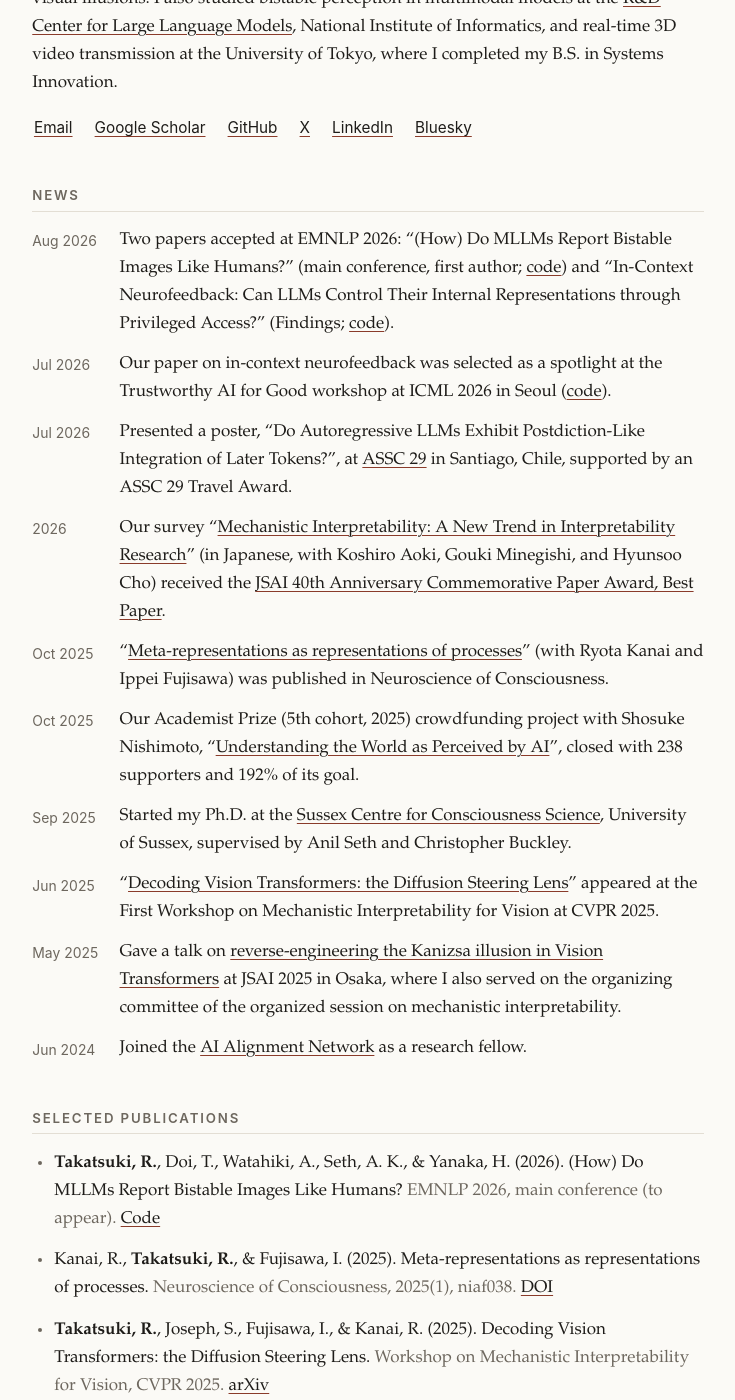
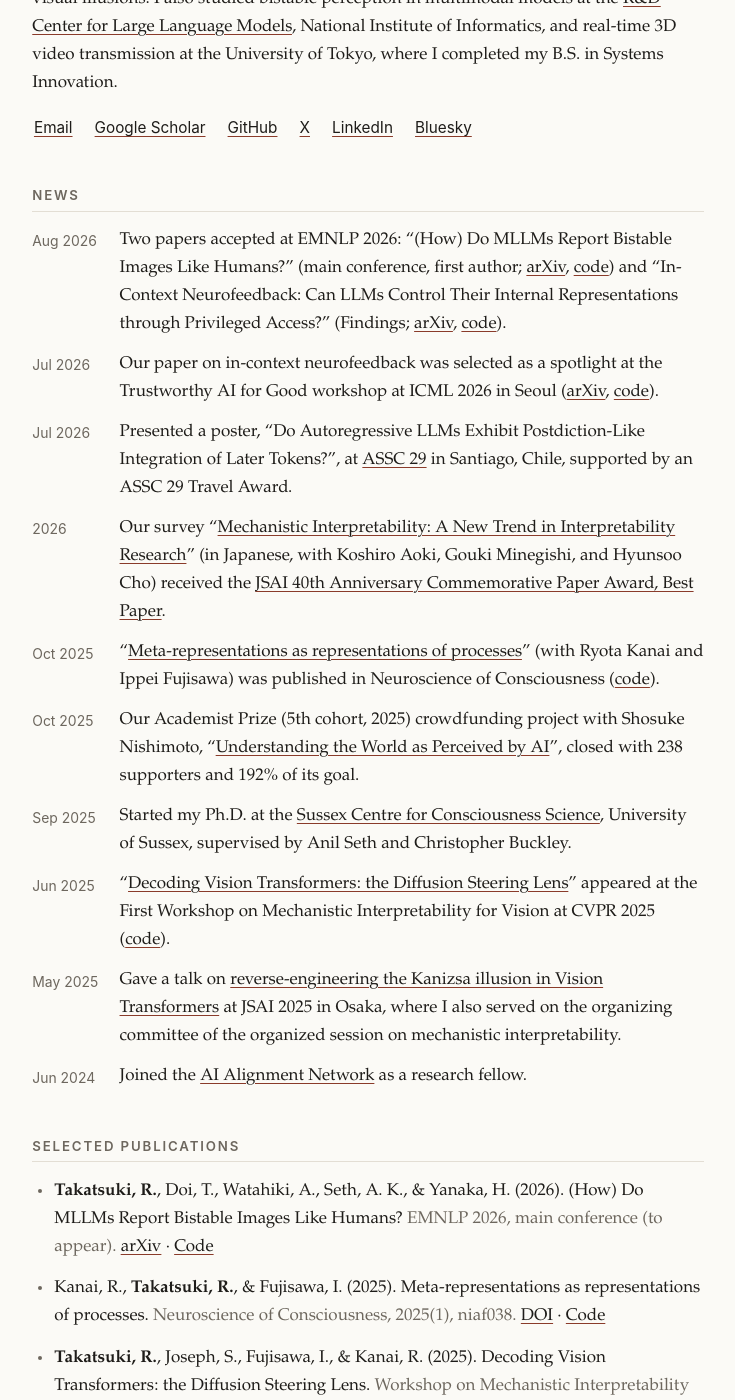
Before and after one commit to rtakatsky/rtakatsky.github.io, a Jekyll site: the page built from index.md, in a window 1280 px wide and 1400 px high, scrolled down 594 px. Shown: the whole window, without its empty margins (272-1007 px from the left). Built offline with Jekyll 4.4.1, drawn with Linux system fonts in a browser that asks for light colours.

Commit message:
Link arXiv preprints and code for four papers
Bistable images and in-context neurofeedback get their arXiv links
(2609.13254, 2609.00904); meta-representations and the Diffusion
Steering Lens get their GitHub repositories (rtakatsky/metarep,
rtakatsky/DSLens). Home page, news, and the publications page
(re-synced from academic-portfolio).

Co-Authored-By: Claude Opus 5.5 <noreply@anthropic.com>

```diff
--- a/index.md
+++ b/index.md
@@ -26,10 +26,10 @@ Before Sussex, I was a research intern in [Ryota Kanai](https://research.araya.o
 ## Selected publications
 
 <ul class="selected">
-  <li><strong>Takatsuki, R.</strong>, Doi, T., Watahiki, A., Seth, A. K., &amp; Yanaka, H. (2026). (How) Do MLLMs Report Bistable Images Like Humans? <span class="venue">EMNLP 2026, main conference (to appear).</span> <a href="https://github.com/rtakatsky/mllm-bistable-images">Code</a></li>
-  <li>Kanai, R., <strong>Takatsuki, R.</strong>, &amp; Fujisawa, I. (2025). Meta-representations as representations of processes. <span class="venue">Neuroscience of Consciousness, 2025(1), niaf038.</span> <a href="https://doi.org/10.1093/nc/niaf038">DOI</a></li>
-  <li><strong>Takatsuki, R.</strong>, Joseph, S., Fujisawa, I., &amp; Kanai, R. (2025). Decoding Vision Transformers: the Diffusion Steering Lens. <span class="venue">Workshop on Mechanistic Interpretability for Vision, CVPR 2025.</span> <a href="https://arxiv.org/abs/2504.13763">arXiv</a></li>
-  <li>Aoki, K., <strong>Takatsuki, R.</strong>, Minegishi, G., Haruki, Y., &amp; Kawahara, D. (2026). In-Context Neurofeedback: Can LLMs Control Their Internal Representations through Privileged Access? <span class="venue">Findings of EMNLP 2026 (to appear).</span> <a href="https://github.com/AokiKoshiro/in-context-neurofeedback">Code</a></li>
+  <li><strong>Takatsuki, R.</strong>, Doi, T., Watahiki, A., Seth, A. K., &amp; Yanaka, H. (2026). (How) Do MLLMs Report Bistable Images Like Humans? <span class="venue">EMNLP 2026, main conference (to appear).</span> <a href="https://arxiv.org/abs/2609.13254">arXiv</a> · <a href="https://github.com/rtakatsky/mllm-bistable-images">Code</a></li>
+  <li>Kanai, R., <strong>Takatsuki, R.</strong>, &amp; Fujisawa, I. (2025). Meta-representations as representations of processes. <span class="venue">Neuroscience of Consciousness, 2025(1), niaf038.</span> <a href="https://doi.org/10.1093/nc/niaf038">DOI</a> · <a href="https://github.com/rtakatsky/metarep">Code</a></li>
+  <li><strong>Takatsuki, R.</strong>, Joseph, S., Fujisawa, I., &amp; Kanai, R. (2025). Decoding Vision Transformers: the Diffusion Steering Lens. <span class="venue">Workshop on Mechanistic Interpretability for Vision, CVPR 2025.</span> <a href="https://arxiv.org/abs/2504.13763">arXiv</a> · <a href="https://github.com/rtakatsky/DSLens">Code</a></li>
+  <li>Aoki, K., <strong>Takatsuki, R.</strong>, Minegishi, G., Haruki, Y., &amp; Kawahara, D. (2026). In-Context Neurofeedback: Can LLMs Control Their Internal Representations through Privileged Access? <span class="venue">Findings of EMNLP 2026 (to appear).</span> <a href="https://arxiv.org/abs/2609.00904">arXiv</a> · <a href="https://github.com/AokiKoshiro/in-context-neurofeedback">Code</a></li>
 </ul>
 
 [All publications and presentations →](/publications/)
```
Also changed, not shown: _data/news.yml (+4 -4 lines), publications.md (+5 -5 lines).
